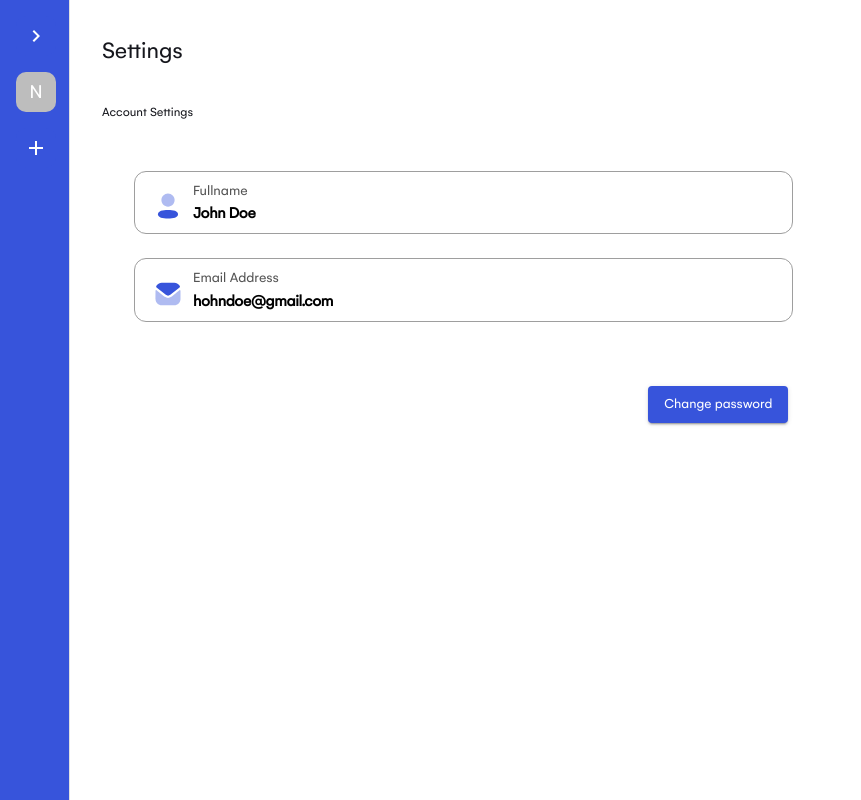
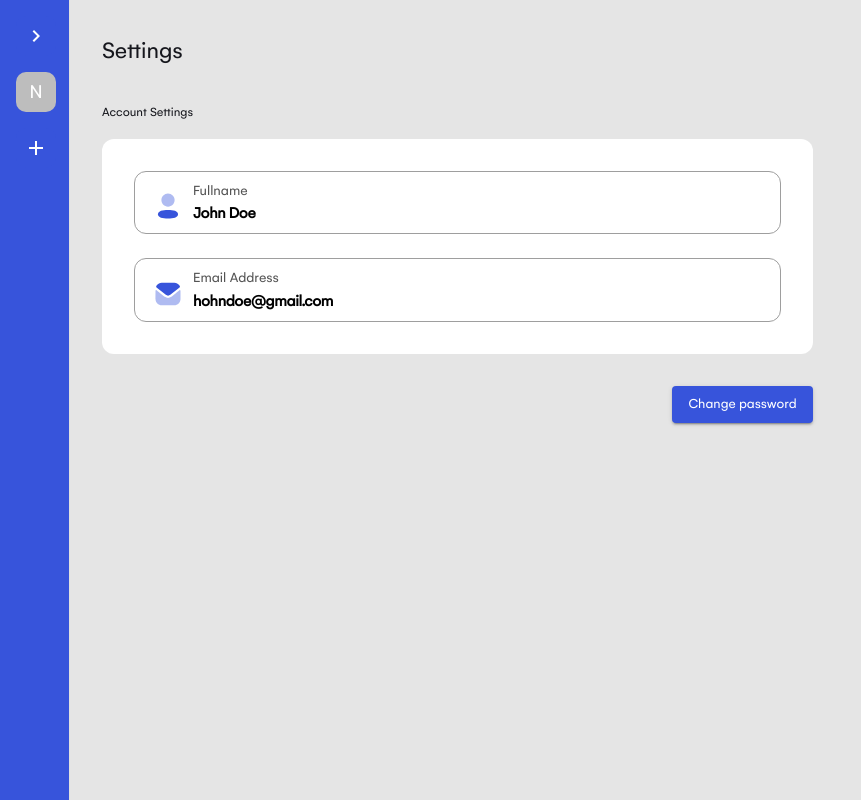
Before and after one commit to cezarmocanu/meteor-internship, a React (Vite) app: page /settings in a window 1280 px wide. Shown: the whole page, without its empty margins (0-861 px from the left). Built offline with nearby package versions, Linux system fonts and the light colour scheme; sample sign-in values are in the browser's storage.

Commit message:
[560-5a3-new]-Settings page changes

```diff
--- a/src/pages/Settings.jsx
+++ b/src/pages/Settings.jsx
@@ -10,14 +10,14 @@ export default function Settings() {
     const EMAIL = 'hohndoe@gmail.com'
   return (
     <>
-    <Stack sx={{ width: '65%', padding: 4}}>
+    <Stack sx={{height: '100%', padding: 4, backgroundColor: '#E5E5E5'}}>
             <Typography sx={{fontSize: '1.5rem'}} variant="h6" component="h3">
 					Settings
 			</Typography>
             <Typography sx={{fontSize: '0.8rem', marginTop: '2rem'}} variant="h6" component="h6">
 					Account Settings
 			</Typography>
-            <Stack sx={{display: 'flex', padding: 4, marginTop: '1rem', borderRadius: '12px', backgroundColor: '#FFFFFF'}}>
+            <Stack sx={{width: '62%', display: 'flex', padding: 4, marginTop: '1rem', borderRadius: '12px', backgroundColor: '#FFFFFF'}}>
                 <Box sx={{border: 1, padding: 1, borderColor: 'grey.500', borderRadius: '12px', display: 'flex', flexDirection: 'row'}}>
                     <Stack direction="row" sx={{flexDirection: 'flex', marginTop: '0.7rem'}}>
 					<ContainedImage src={"/profile.svg"} sx={{ width: 50, height: 30 }} />
@@ -55,7 +55,7 @@ export default function Settings() {
                         </Stack>
                 </Box>
             </Stack>
-            <Stack direction="row" sx={{width: '95%', display: 'flex', justifyContent: 'flex-end', marginTop: '2rem'}}>
+            <Stack direction="row" sx={{width: '62%', display: 'flex', justifyContent: 'flex-end', marginTop: '2rem'}}>
 				<Button
                     size="medium"
                     variant="contained"
```
